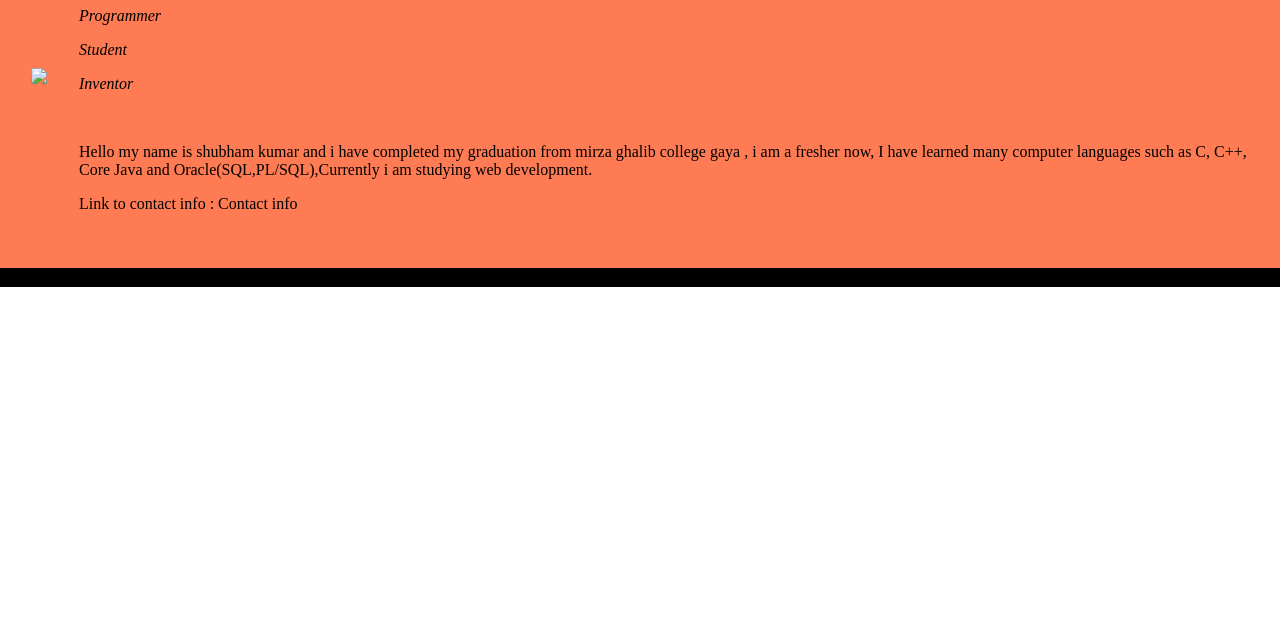
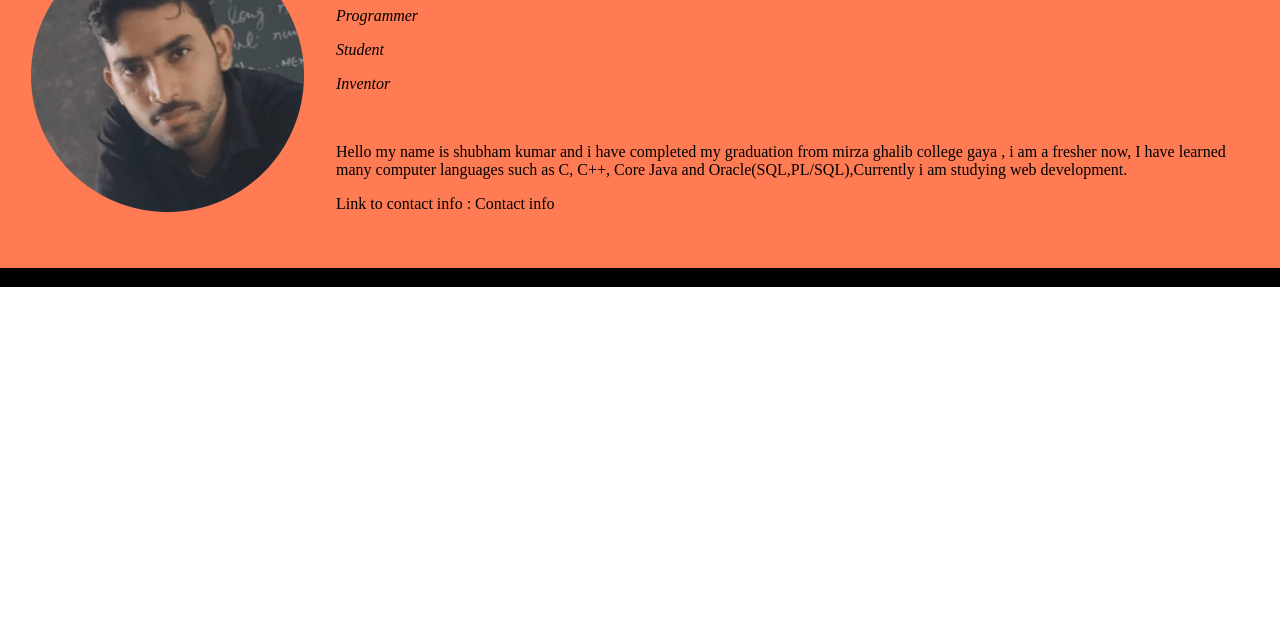
Before and after one commit to Shubham-singh12/CV, a plain HTML site: page index.html in a window 1280 px wide. Shown: the part 176-800 px from the top of the page. Drawn offline with Linux system fonts and the light colour scheme.

Commit message:
Update index.html

```diff
--- a/index.html
+++ b/index.html
@@ -52,7 +52,7 @@
            </div>
         <table cellspacing="30">
                 <tr>
-                    <td><img src="sk-modified.png"></td>
+                    <td><img src="images.html/sk-modified.png"></td>
                     <td ><h1>Shubhm singh</h1>
                         <p><em>Programmer</em></p>
                         <p><em>Student</em></p>
```
